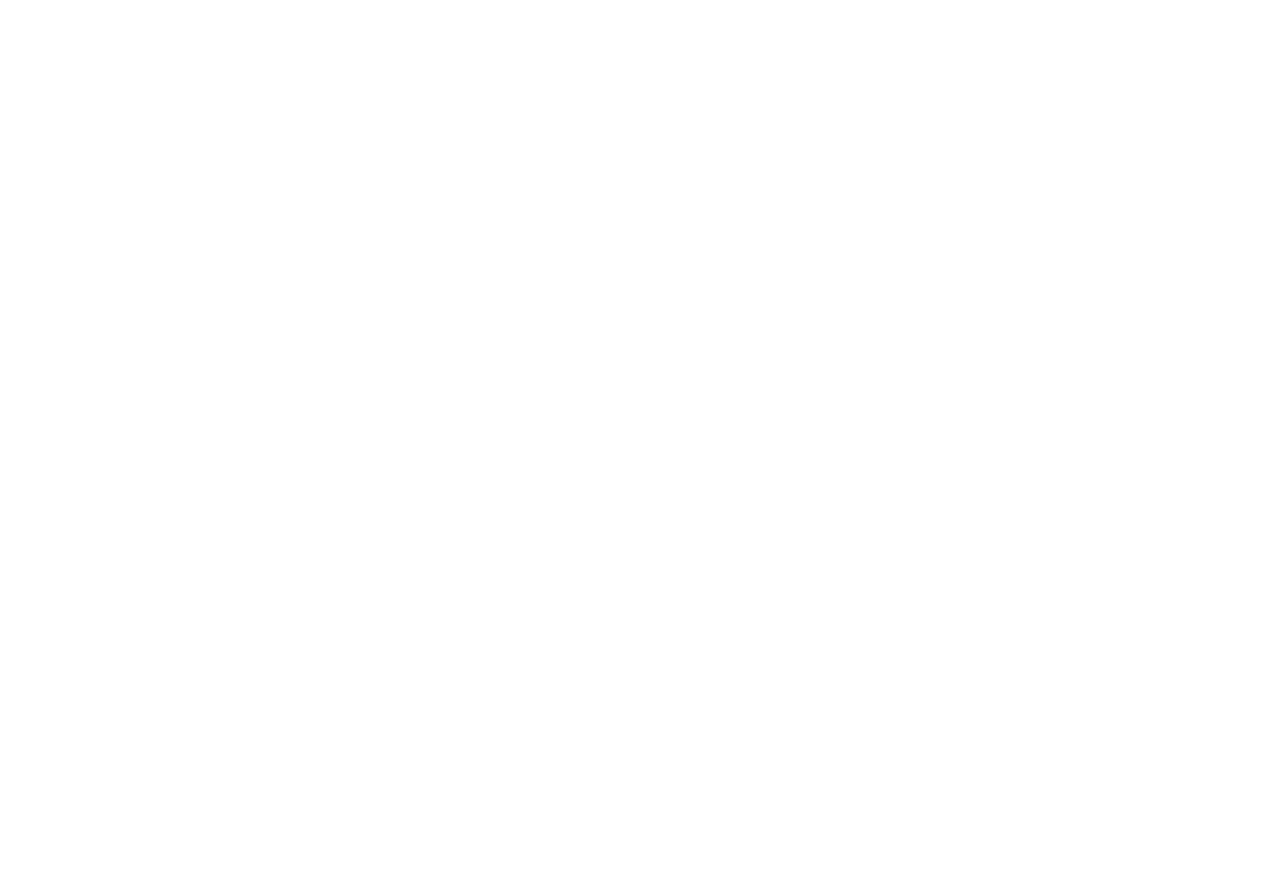
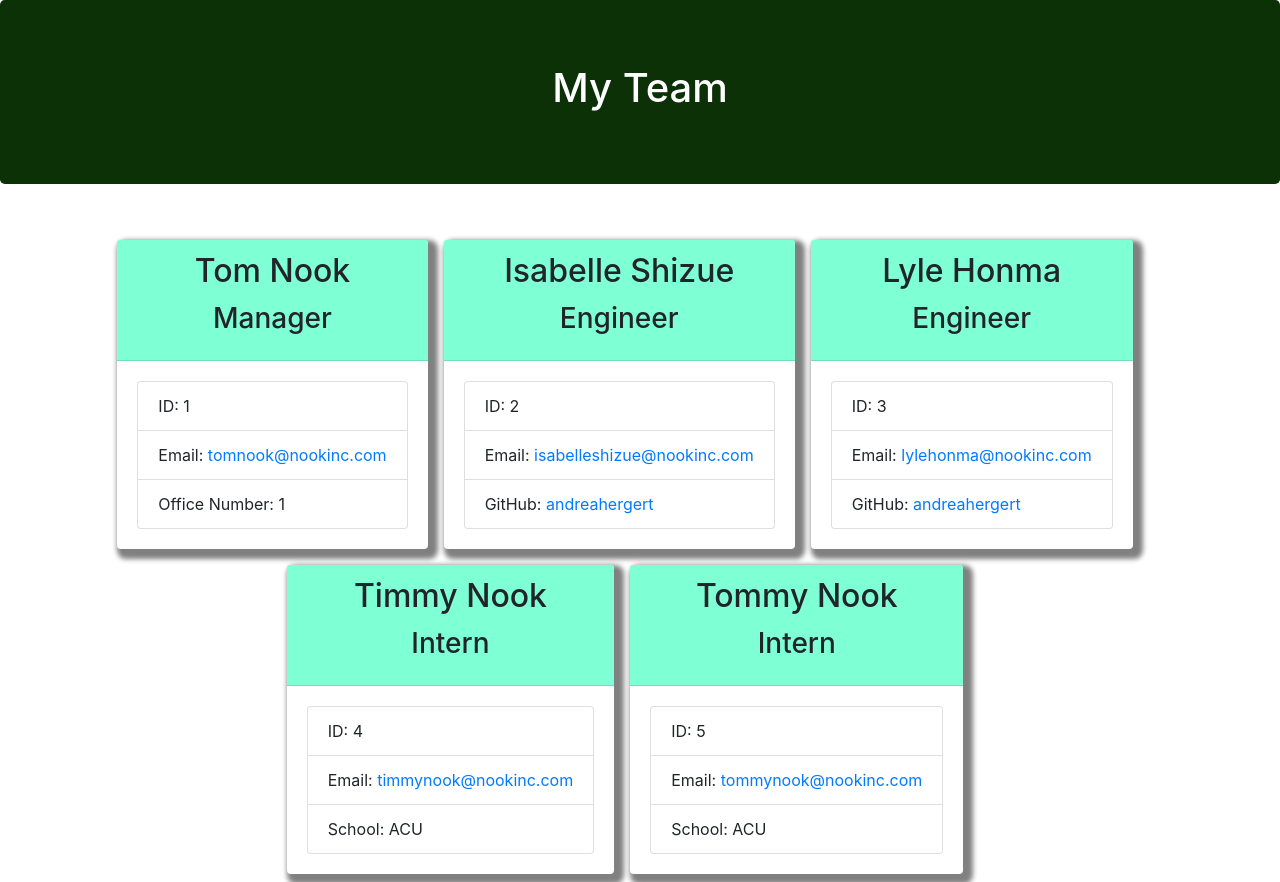
Before and after one commit to andreahergert/team_profile_generator, a website: page dist/index.html in a window 1280 px wide. Before the commit the page ends 800 px from the top, so only its background shows below. Drawn offline with nearby package versions, Linux system fonts and the light colour scheme.

Commit message:
added html and style

```diff
--- a/dist/index.html
+++ b/dist/index.html
@@ -11,6 +11,96 @@
 </head>
 
 <body>
+    <div class="container-fluid">
+        <div class="row">
+            <div class="col-12 jumbotron mb-5 heading">
+                <h1>My Team</h1>
+            </div>
+        </div>
+    </div>
+    <div class="container">
+        <div class="row">
+            <div class="row team-area col-12 d-flex justify-content-center">
+                <div class="card employee-card m-2">
+                    <div class="card-header">
+                        <h2 class="card-title">Tom Nook</h2>
+                        <h3 class="card-title">Manager</h3>
+                    </div>
+                    <div class="card-body">
+                        <ul class="list-group">
+                            <li class="list-group-item">ID: 1</li>
+                            <li class="list-group-item">Email: <a
+                                    href="mailto:tomnook@nookinc.com">tomnook@nookinc.com</a></li>
+                            <li class="list-group-item">Office Number: 1</li>
+                        </ul>
+                    </div>
+                </div>
 
+                <div class="card employee-card m-2">
+                    <div class="card-header">
+                        <h2 class="card-title">Isabelle Shizue</h2>
+                        <h3 class="card-title">Engineer</h3>
+                    </div>
+                    <div class="card-body">
+                        <ul class="list-group">
+                            <li class="list-group-item">ID: 2</li>
+                            <li class="list-group-item">Email: <a
+                                    href="isabelleshizue@nookinc.com">isabelleshizue@nookinc.com</a></li>
+                            <li class="list-group-item">GitHub: <a href="https://github.com/andreahergert"
+                                    target="_blank" rel="noopener noreferrer">andreahergert</a></li>
+                        </ul>
+                    </div>
+                </div>
+
+                <div class="card employee-card m-2">
+                    <div class="card-header">
+                        <h2 class="card-title">Lyle Honma</h2>
+                        <h3 class="card-title">Engineer</h3>
+                    </div>
+                    <div class="card-body">
+                        <ul class="list-group">
+                            <li class="list-group-item">ID: 3</li>
+                            <li class="list-group-item">Email: <a
+                                    href="mailto:lylehonma@nookinc.com">lylehonma@nookinc.com</a></li>
+                            <li class="list-group-item">GitHub: <a href="https://github.com/andreahergert"
+                                    target="_blank" rel="noopener noreferrer">andreahergert</a></li>
+                        </ul>
+                    </div>
+                </div>
+
+                <div class="card employee-card m-2">
+                    <div class="card-header">
+                        <h2 class="card-title">Timmy Nook</h2>
+                        <h3 class="card-title"></i>Intern</h3>
+                    </div>
+                    <div class="card-body">
+                        <ul class="list-group">
+                            <li class="list-group-item">ID: 4</li>
+                            <li class="list-group-item">Email: <a
+                                    href="mailto:timmynook@nookinc.com">timmynook@nookinc.com</a></li>
+                            <li class="list-group-item">School: ACU</li>
+                        </ul>
+                    </div>
+                </div>
+
+                <div class="card employee-card m-2">
+                    <div class="card-header">
+                        <h2 class="card-title">Tommy Nook</h2>
+                        <h3 class="card-title"></i>Intern</h3>
+                    </div>
+                    <div class="card-body">
+                        <ul class="list-group">
+                            <li class="list-group-item">ID: 5</li>
+                            <li class="list-group-item">Email: <a
+                                    href="mailto:tommynook@nookinc.com">tommynook@nookinc.com</a></li>
+                            <li class="list-group-item">School: ACU</li>
+                        </ul>
+                    </div>
+                </div>
+
+            </div>
+        </div>
+    </div>
 </body>
+
 </html>
--- a/dist/style.css
+++ b/dist/style.css
@@ -2,7 +2,7 @@ body {
     display:flex; flex-direction:column; justify-content:center;
   }
 
-header {
+.heading {
     background-color: rgb(12, 49, 7);
 }
 
@@ -11,14 +11,16 @@ h1 {
     color: white;
 }
 
+h2, h3 {
+    text-align:center;
+}
 
+.card-header {
+    background-color: aquamarine;
+}
 
-/* .employee-card {
-    box-shadow: 5px 5px 5px gray;
+.employee-card {
+    box-shadow: 5px 5px 5px 5px gray;
     margin: 1rem;
     border: none;
 }
-
-.card-body {
-    background-color: rgb(240, 240, 240);
-} */
```
